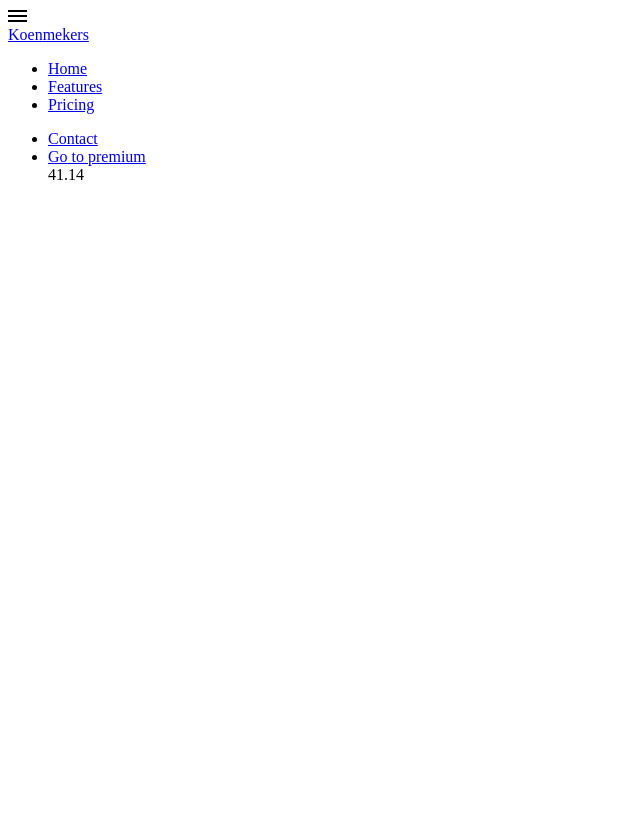
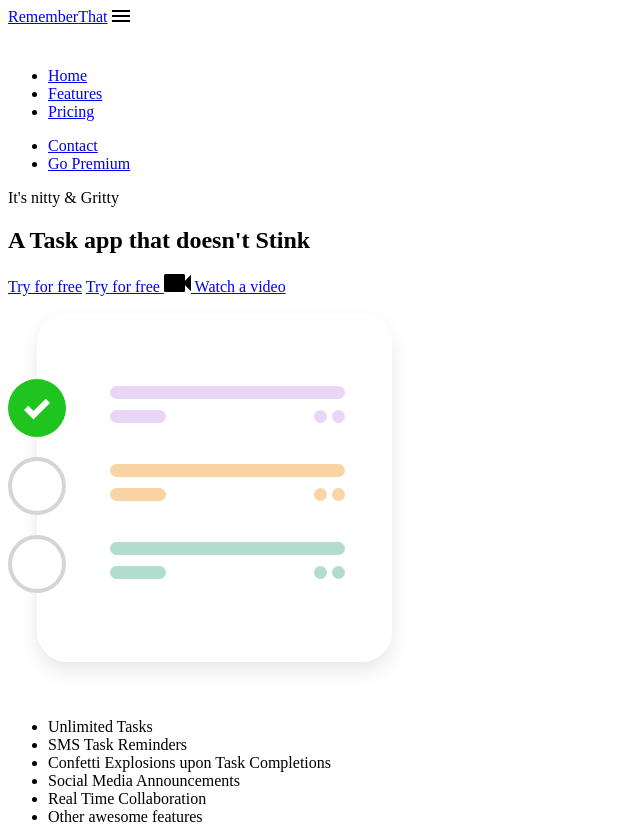
Before and after one commit to kmekers/refreshercss, a plain HTML site: page 2021frontend/index.html in a window 1280 px wide. Shown: the top 829 px of the page, without its empty margins (0-640 px from the left). Before the commit the page ends 800 px from the top, so only its background shows below. Drawn offline with Linux system fonts and the light colour scheme.

Commit message:
Update index.html

```diff
--- a/2021frontend/index.html
+++ b/2021frontend/index.html
@@ -10,6 +10,10 @@
     <title>Refresher</title>
   </head>
   <body>
+    <div class="navbar">
+      <div class="container">
+        <a class="logo" href="#">Remember<span>That</span></a>
+
         <img
           id="mobile-cta"
           class="mobile-menu"
@@ -17,22 +21,58 @@
           alt="Open Navigation"
         />
 
-    <nav class="primary-nav">
-      <div class="container">
-        <a href="index.html">Koen<span class="logo">mekers</span></a>
         <nav>
-          <ul>
+          <img
+            id="mobile-exit"
+            class="mobile-menu-exit"
+            src="images/exit.svg"
+            alt="Close Navigation"
+          />
+
+          <ul class="primary-nav">
             <li class="current"><a href="#">Home</a></li>
             <li><a href="#">Features</a></li>
             <li><a href="#">Pricing</a></li>
           </ul>
+
           <ul class="secondary-nav">
-            <li class=""><a href="#">Contact</a></li>
-            <li class="go-premium-cta"><a href="#">Go to premium</a></li>
-            41.14
+            <li><a href="#">Contact</a></li>
+            <li class="go-premium-cta"><a href="#">Go Premium</a></li>
           </ul>
         </nav>
       </div>
-    </nav>
+    </div>
+
+    <section class="hero">
+      <div class="container">
+        <div class="left-col">
+          <p class="subhead">It's nitty &amp; Gritty </p>
+          <h1> A Task app that doesn't Stink</h1>
+          <div class="hero-cta">
+            <a href="#" class="primary-cta">Try for free</a>
+            <a href="#" class="watch-video-cta">Try for free
+              <img src="images/watch.svg" alt="Watch a video">
+              Watch a video
+              </a>
+
+          </div>
+        </div>
+      </div>
+      <img src="images/illustration.svg" class="hero-img"alt="illustration">
+    </section>
+<section class="features-section">
+  <div class="container">
+    <ul>
+      <li>Unlimited Tasks</li>
+      <li>SMS Task Reminders</li>
+      <li>Confetti Explosions upon Task Completions</li>
+      <li>Social Media Announcements</li>
+      <li>Real Time Collaboration</li>
+      <li>Other awesome features</li>
+    </ul>
+  </div>
+  <img src="images/holding-phone.jpg" alt="man foto aan het houden">
+</section>
+section.tes
   </body>
 </html>
```
Lines whose indentation alone changed are shown as unchanged.
